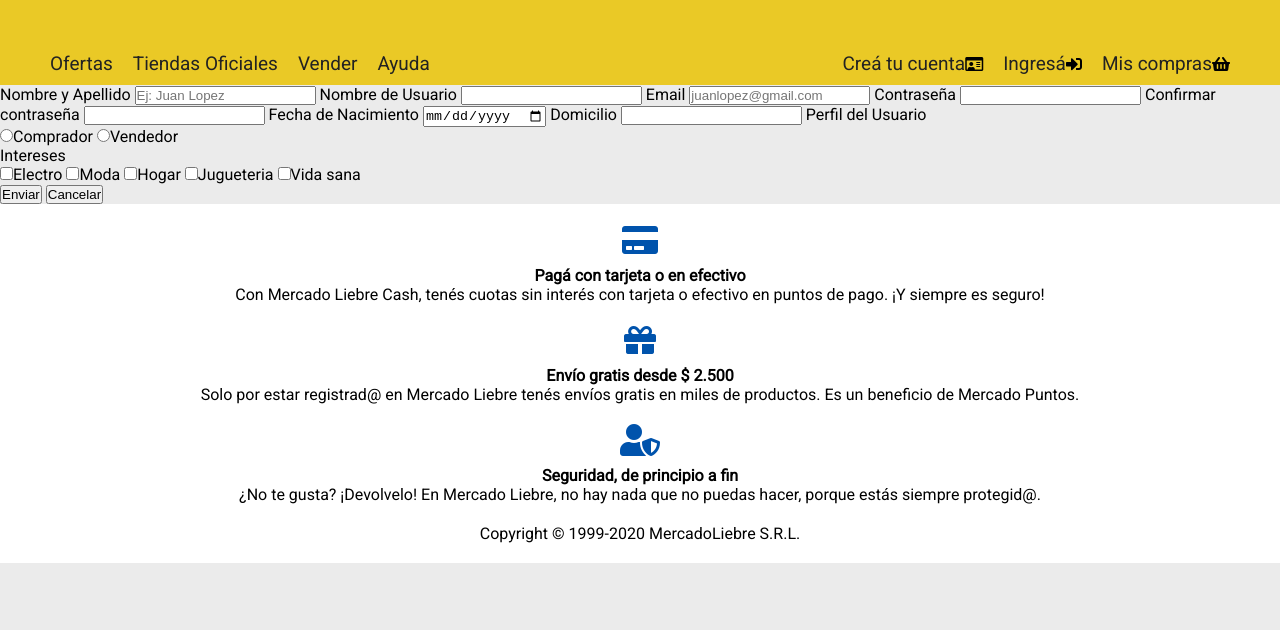
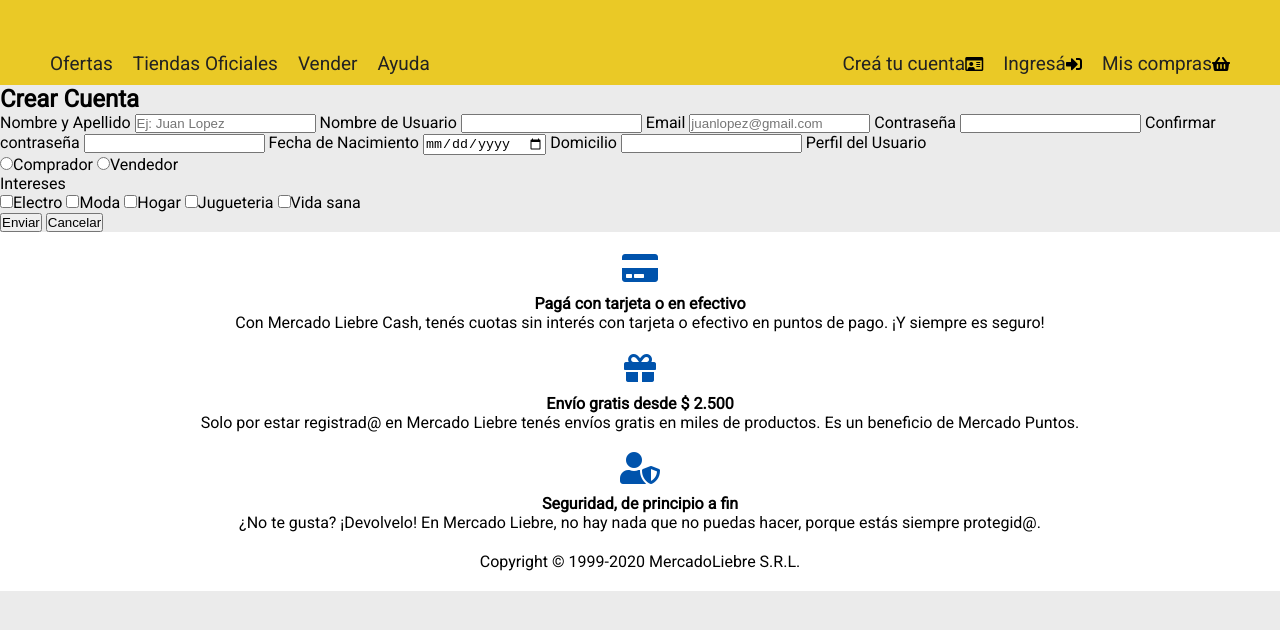
Before and after one commit to gondecu/mercadoLiebre, a website: page views/register.html in a window 1280 px wide. Shown: the part 154-784 px from the top of the page. Drawn offline with Linux system fonts and the light colour scheme; files that its build step writes are made by us from their sources; files whose address does not match are found by name.

Commit message:
update register

```diff
--- a/views/register.html
+++ b/views/register.html
@@ -42,22 +42,31 @@
     </header>
 
     <main>
+    <div class="formulario">
+        <h2>Crear Cuenta</h2>
     <form action="/register" method='POST'>
-        <div class="formulario">
+
         <label class="titulo" for="nombreApellido">Nombre y Apellido</label>
         <input class="mini-nav" type="text" name="nombreApellido" id="nombreApellido" placeholder="Ej: Juan Lopez">
+
         <label class="titulo" for="nombreUsuario">Nombre de Usuario</label>
         <input class="mini-nav" type="text" name="nombreUsuario" id="nombreUsuario">
+
         <label class="titulo" for="mail">Email</label>
         <input class="mini-nav" type="email" name="mail" id="mail" placeholder="juanlopez@gmail.com">
+
         <label class="titulo" for="contraseña">Contraseña</label>
         <input class="mini-nav" type="password" name="contraseña" id="contraseña">
+
         <label class="titulo" for="confirmarContraseña">Confirmar contraseña</label>
         <input class="mini-nav" type="password" name="confirmarContraseña" id="confirmarContraseña">
+
         <label class="titulo" for="fechaDeNacimiento">Fecha de Nacimiento</label>
         <input class="mini-nav" type="date" name="fechaDeNacimiento" id="fechaDeNacimiento">
+
         <label class="titulo" for="direccion">Domicilio</label>
         <input class="mini-nav" type="text" name="direccion" id="direccion">
+
         <label class="titulo" for="">Perfil del Usuario</label>
         <div class="perfilUser">
         <label>
@@ -67,6 +76,7 @@
             <input type="radio" name="perfilUsuario" value="venta">Vendedor
         </label>
         </div>
+
         <label class="titulo" for="">Intereses</label>
         <div class="interest">
         <label>
@@ -85,12 +95,14 @@
             <input type="checkbox" name="interes" value="sano">Vida sana
         </label>
         </div>
+
         <div class="botones">
         <button class="boton" type="submit">Enviar</button>
         <button class="boton" type="reset">Cancelar</button>
         </div>
+
+    </form>
     </div>
-    </form>
     </main>
 
     <footer>
```
